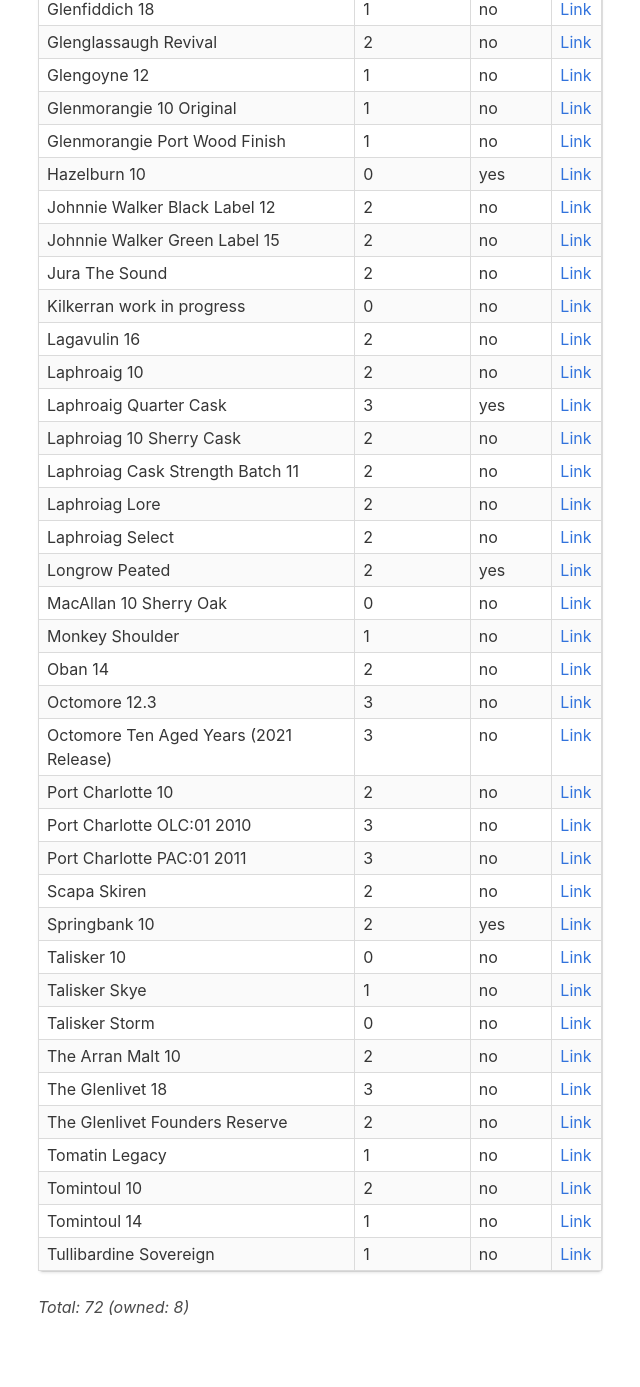
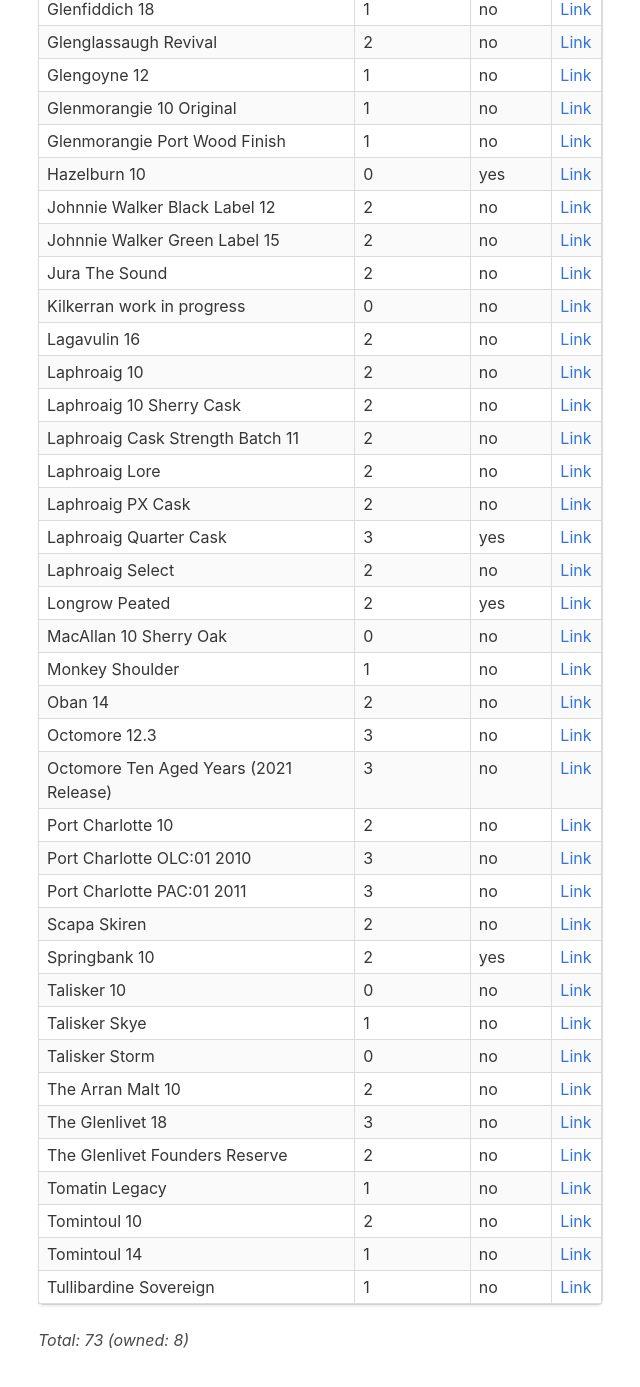
Before and after one commit to grega/whisky, a Jekyll site: the page built from scottish.html, in a window 1280 px wide and 1400 px high, scrolled down 1536 px. Shown: the top 1387 px of the window, without its empty margins (26-666 px from the left). Built offline with Jekyll 4.4.1, drawn with Linux system fonts in a browser that asks for light colours; nearby versions of some CDN libraries.

Commit message:
Laphroaig updates

```diff
--- a/_data/scottish/tried.yml
+++ b/_data/scottish/tried.yml
@@ -210,14 +210,17 @@
 - name: Ardbeg An Oa
   rating: 2
 
-- name: Laphroiag Select
+- name: Laphroaig Select
   rating: 2
 
-- name: Laphroiag 10 Sherry Cask
+- name: Laphroaig 10 Sherry Cask
   rating: 2
 
-- name: Laphroiag Cask Strength Batch 11
+- name: Laphroaig Cask Strength Batch 11
   rating: 2
 
-- name: Laphroiag Lore
+- name: Laphroaig Lore
   rating: 2
+
+- name: Laphroaig PX Cask
+  rating: 2
```
